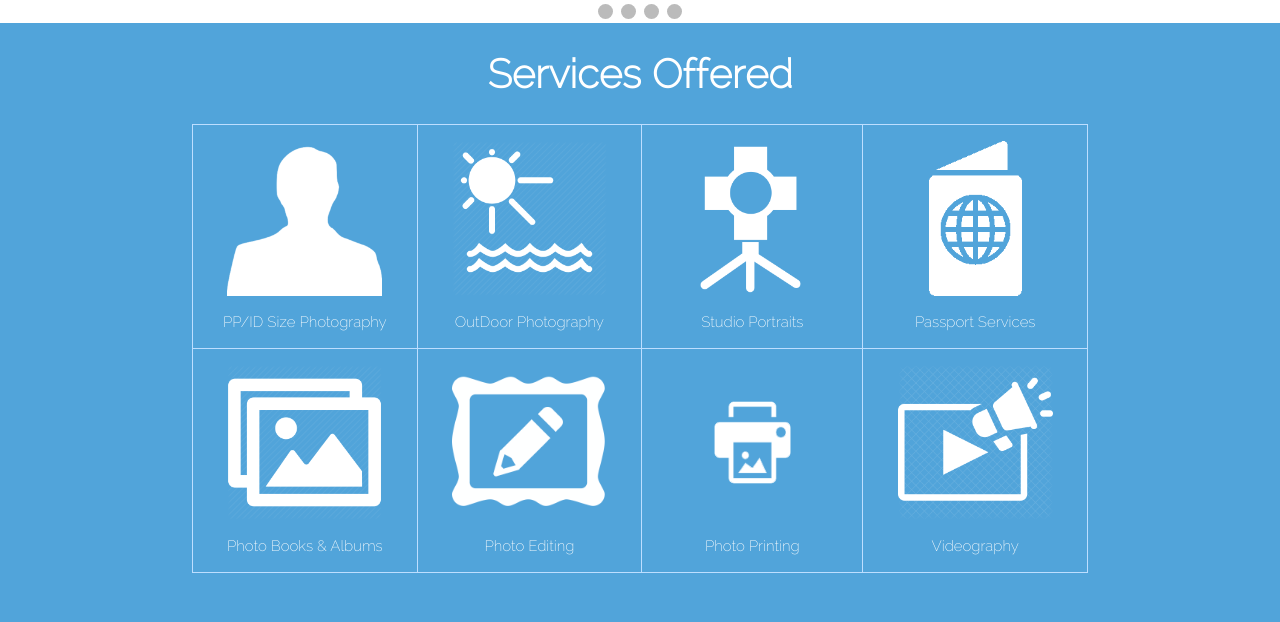
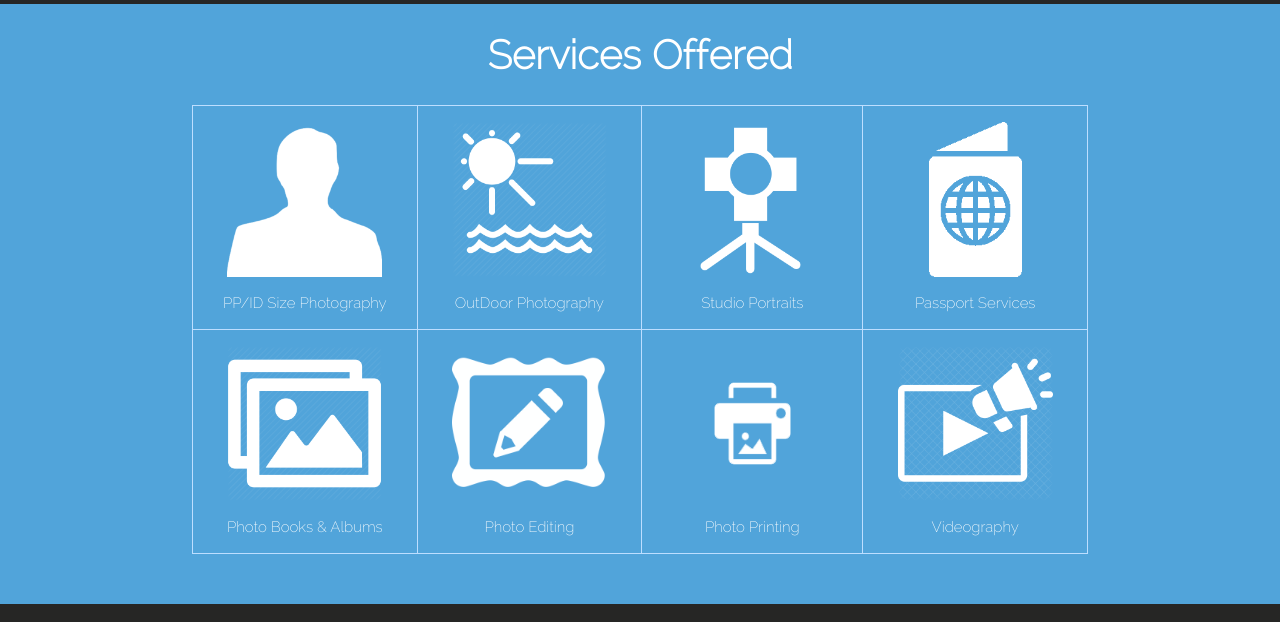
Before and after one commit to ahdhude/web, a PHP site: page / in a window 1280 px wide. Shown: the part 1010-1632 px from the top of the page. Run offline with PHP 8.4, Linux system fonts and the light colour scheme; some libraries are stand-ins or nearby versions.

Commit message:
removed dots and fixed backgroundcolor to #262625

```diff
--- a/carosel.html
+++ b/carosel.html
@@ -44,13 +44,7 @@
 
       	</div >
 
-        <div style="text-align:center">
-            <span class="dot" onclick="currentSlide(1)"></span>
-            <span class="dot" onclick="currentSlide(2)"></span>
-            <span class="dot" onclick="currentSlide(3)"></span>
-            <span class="dot" onclick="currentSlide(4)"></span>
 
-        </div>
 
       </body>
 </html>
--- a/js/carosel.js
+++ b/js/carosel.js
@@ -2,8 +2,18 @@
 
 
 $(document).ready(function(){
+  var slideIndex = 1;
+  showSlides(slideIndex);
 
-  var slideIndex = 1;
+  function plusSlides(n) {
+    showSlides(slideIndex += n);
+  }
+
+  function currentSlide(n) {
+    showSlides(slideIndex = n);
+  }
+
+
 
   $( "#nav-left" ).click(function() {
       plusSlides(-1);
@@ -17,15 +27,7 @@
 
 
 
-  showSlides(slideIndex);
 
-  function plusSlides(n) {
-    showSlides(slideIndex += n);
-  }
-
-  function currentSlide(n) {
-    showSlides(slideIndex = n);
-  }
 
 
 
@@ -42,7 +44,7 @@
       dots[i].className = dots[i].className.replace(" active", "");
   }
   slides[slideIndex-1].style.display = "block";
-  dots[slideIndex-1].className += " active";
+
 }
 
 
--- a/js/home.js
+++ /dev/null
@@ -1,88 +0,0 @@
-
-
-
-
-
-
-
-
-		 function moveLeft() {
-
-
-
-	    };
-
-
-		function moveRight() {
-
-
-
-		};
-
-
-
-
-		$('#nav-left').click(function () {
-	        moveRight();
-	    });
-
-		$('#nav-right').click(function () {
-	        moveLeft();
-	    });
-
-
-
-
-
-
-
-
-$( document ).ready(function() {
-
-
-
-
-
-
-
-	//function to stick navbar when scrolled
-	//function to stick navbar when scrolled
-		window.onscroll = function() {myFunction()};
-
-		var navbar = document.getElementById("navbar");
-		var sticky = navbar.offsetTop;
-
-		function myFunction() {
-		  if (window.pageYOffset >= sticky) {
-		    navbar.classList.add("sticky")
-		  } else {
-		    navbar.classList.remove("sticky");
-		  }
-		}
-
-
-
-
-
-
-
- $( window ).on( "load", function() {
-
-
-
-
- 		// SELECTS THE NAV BUTTON WHEN CLICKED
-
-         $(".PagesLink").children().on('click',function(e){
-
-				$('.active').removeClass('active');
-				 $( this.children ).addClass('active');
-		  })
-
-
-
-
-
-
-
-  });
--- a/styles/carosel.css
+++ b/styles/carosel.css
@@ -33,16 +33,6 @@
   border-radius: 3px 0 0 3px;
 }
 
-.dot {
-  cursor: pointer;
-  height: 15px;
-  width: 15px;
-  margin: 0 2px;
-  background-color: #bbb;
-  border-radius: 50%;
-  display: inline-block;
-  transition: background-color 0.6s ease;
-}
 
 .navigation:hover {
   background-color: rgba(0,0,0,0.8);
--- a/styles/index.css
+++ b/styles/index.css
@@ -2,6 +2,7 @@
 
 body{
 	margin: 0px;
+	background-color: #262625;
 
 
 }
@@ -31,6 +32,7 @@
 
      font-family:Raleway;
      height: 50px;
+		 background-color: white;
 
 }
 
```
